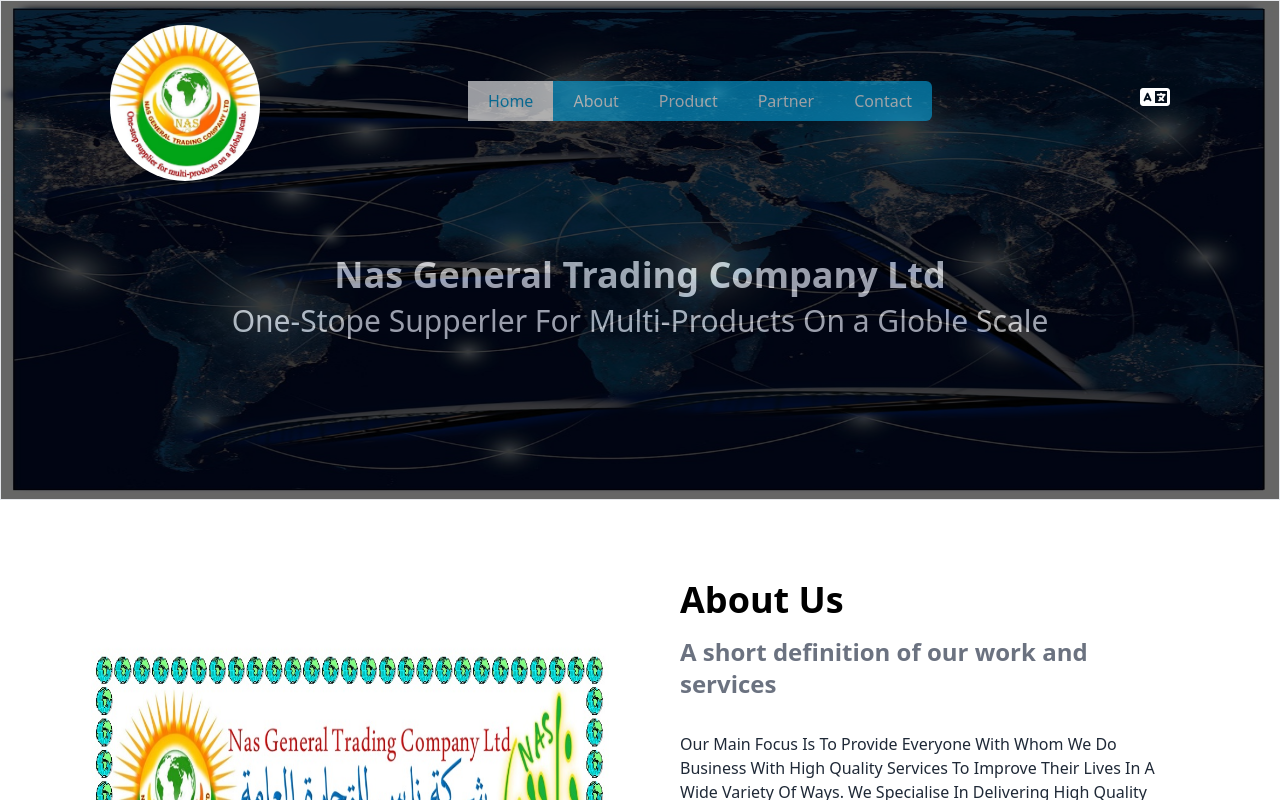
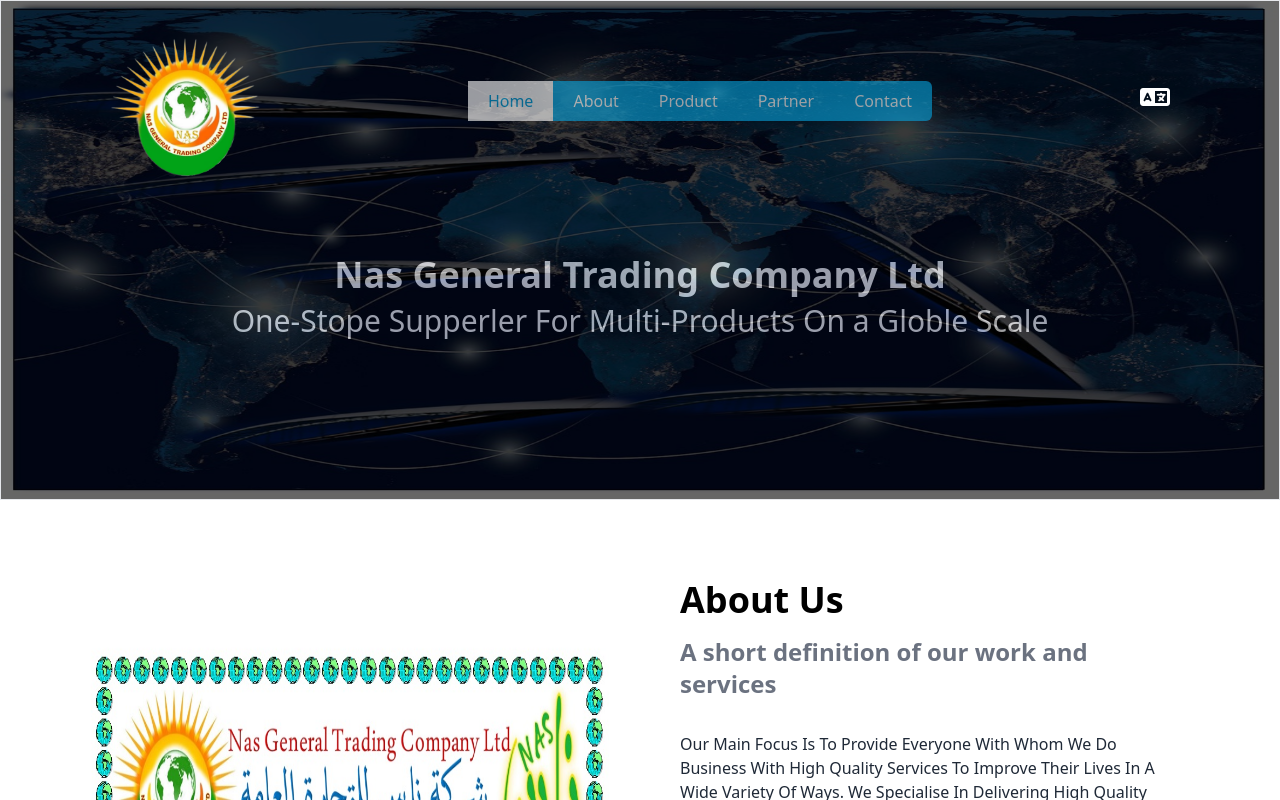
Before and after one commit to zanamira43/NasNgtcLtdWebSite, a Nuxt app: page / in a window 1280 px wide. Shown: the top 800 px of the page. Built offline with nearby package versions, Linux system fonts and the light colour scheme.

Commit message:
modified website logo remove bg

```diff
--- a/components/Ar/Header.vue
+++ b/components/Ar/Header.vue
@@ -25,7 +25,8 @@
             <!-- logo images -->
             <div class="md:w-[150px] md:h-[150px] lg:w-[150px] lg:h-[150px] w-[120px] h-[120px] z-10">
               <NuxtLink to="/arabic">
-                <img src="/ngtc-logo.jpeg" alt="" class="rounded-full" />
+                <!-- <img src="/ngtc-logo.jpeg" alt="" class="rounded-full" /> -->
+                <img src="/nas-logo-img-no-bg.png" alt="" class="rounded-full" />
               </NuxtLink>
             </div>
 
--- a/components/En/Header.vue
+++ b/components/En/Header.vue
@@ -25,7 +25,8 @@
             <!-- logo images -->
             <div class="md:w-[150px] md:h-[150px] lg:w-[150px] lg:h-[150px] w-[120px] h-[120px] z-10 -mt-4">
               <NuxtLink to="/">
-                <img src="/ngtc-logo.jpeg" alt="" class="rounded-full" />
+                <!-- <img src="/ngtc-logo.jpeg" alt="" class="rounded-full" />  -->
+                <img src="/nas-logo-img-no-bg.png" alt="" class="rounded-full" />
               </NuxtLink>
 
             </div>
--- a/components/Ku/Header.vue
+++ b/components/Ku/Header.vue
@@ -25,7 +25,8 @@
             <!-- logo images -->
             <div class="md:w-[150px] md:h-[150px] lg:w-[150px] lg:h-[150px] w-[120px] h-[120px] z-10">
               <NuxtLink to="/kurdish">
-                <img src="/ngtc-logo.jpeg" alt="" class="rounded-full" />
+                <!-- <img src="/ngtc-logo.jpeg" alt="" class="rounded-full" /> -->
+                <img src="/nas-logo-img-no-bg.png" alt="" class="rounded-full" />
               </NuxtLink>
             </div>
 
```
Also changed, not shown: public/nas-logo-img-no-bg.png (added), 1 other file (tests, documents, lock files or other folders).
